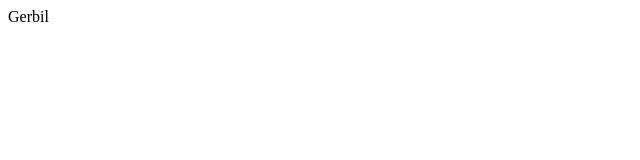
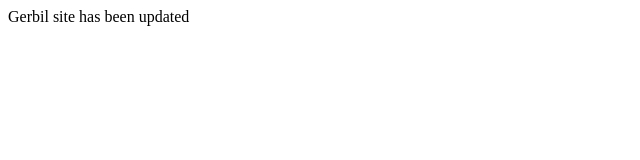
Before and after one commit to wutangpaul/netlify-ignore-demo, a plain HTML site: page gerbil/index.html in a window 1280 px wide. Shown: the whole page, without its empty margins (0-640 px from the left). Drawn offline with Linux system fonts and the light colour scheme.

Commit message:
Update gerbil site

```diff
--- a/gerbil/index.html
+++ b/gerbil/index.html
@@ -6,6 +6,6 @@
     <title>Gerbil</title>
   </head>
   <body>
-    Gerbil
+    Gerbil site has been updated
   </body>
 </html>
```
